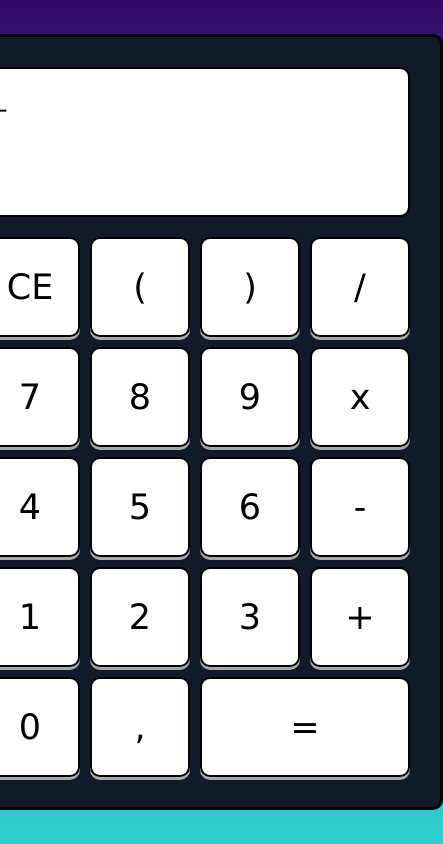
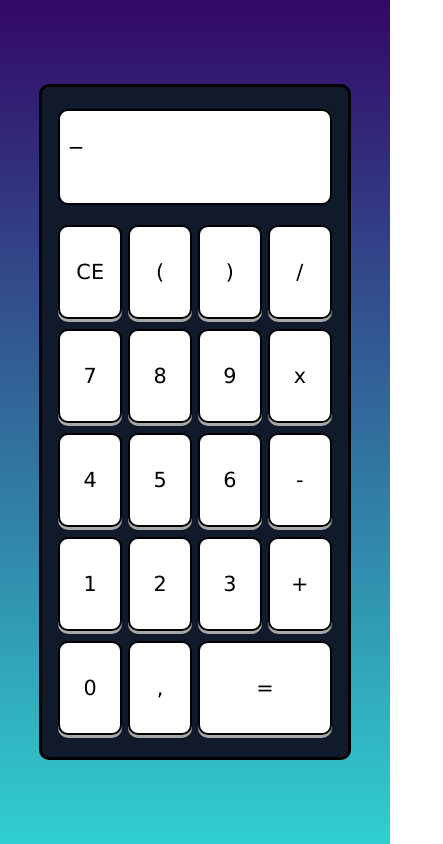
Before and after one commit to Aeldro/Calculator, a plain HTML site: page index.html in a window 390 px wide. Shown: the whole page, 443 px wide, since content can reach past the window. Drawn offline with Linux system fonts and the light colour scheme.

Commit message:
Started responsive

```diff
--- a/style.css
+++ b/style.css
@@ -18,20 +18,25 @@ body {
     background-color: rgb(17, 26, 43);
     display: flex;
     flex-direction: column;
-    padding: 30px;
+    align-items: center;
+    justify-content: center;
+    padding: 1rem;
     border-radius: 10px;
     border: 3px solid black;
+    height: 80%;
+    width: 80%;
+    max-width: 500px;
 }
 
 .ecran {
     background-color: white;
-    width: 430px;
-    height: 150px;
+    width: 100%;
+    height: 15%;
+    min-height: 70px;
     padding: 10px;
     display: flex;
     flex-direction: column-reverse;
     justify-content: space-between;
-    font-size: 32px;
     margin-bottom: 20px;
     border-radius: 10px;
     border: 2px solid black;
@@ -41,13 +46,15 @@ body {
 
 .boutons {
     display: grid;
-    grid-template-columns: repeat(4, 100px);
-    grid-template-rows: repeat(5, 100px);
-    grid-gap: 10px;
+    grid-template-columns: repeat(4, 1fr);
+    grid-template-rows: repeat(5, 1fr);
+    grid-gap: 2%;
+    width: 100%;
+    height: 80%;
 }
 
 .bouton {
-    font-size: 35px;
+    font-size: 2rem;
     border-radius: 10px;
     border: 2px solid black;
     background-color: rgb(255, 255, 255);
@@ -70,12 +77,28 @@ body {
 .resultZone {
     display: flex;
     justify-content: flex-end;
+    font-size: 1.8rem;
 }
 
 .calcZone {
-    font-size: 28px;
+    font-size: 1.5rem;
 }
 
 div[data-key="Enter"] {
     grid-column: span 2;
 }
+
+@media screen and (max-height: 700px) {
+    .resultZone {
+        font-size: 1.5rem;
+    }
+    .calcZone {
+        font-size: 1.2rem;
+    }
+}
+
+@media screen and (max-width: 400px) {
+    .bouton {
+        font-size: 1.3rem;
+    }
+}
```
